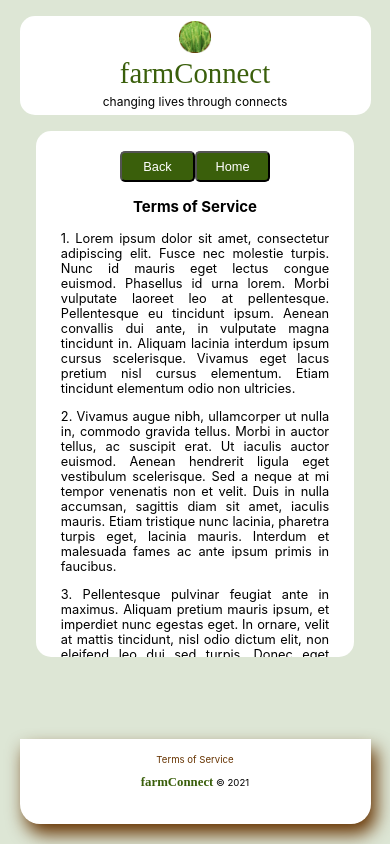
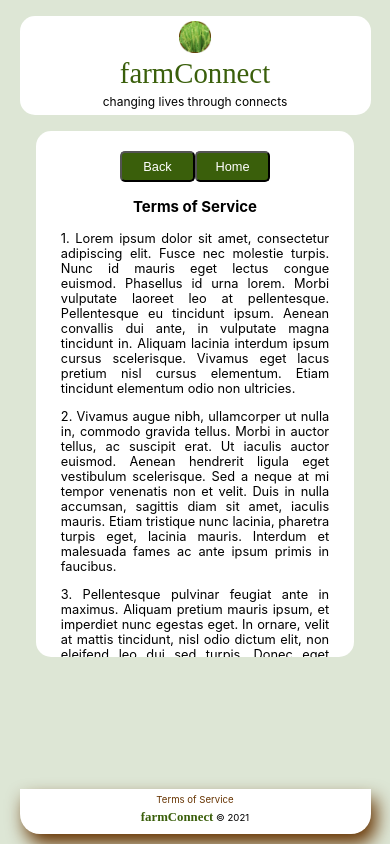
Before and after one commit to coula3/farm-connect, a React (Create React App) app in the folder farm-connect-frontend/: page /terms-of-service in a window 390 px wide. Built offline with nearby package versions, Linux system fonts and the light colour scheme.

Commit message:
revise ids and class names on AppFooter

```diff
--- a/farm-connect-frontend/src/components/AppFooter/AppFooter.css
+++ b/farm-connect-frontend/src/components/AppFooter/AppFooter.css
@@ -1,34 +1,43 @@
-.AppFooter_main_div {
-    clear: both;
+.AppFooter-main-div {
     position: fixed;
+    bottom: 0;
     width: 90%;
-    margin: 0% 5%;
+    margin: 20px 5% 10px 5%;
     height: 75px;
-    bottom: 20px;
     background-color: #FFF;
     padding-top: 10px;
     border-radius: 0px 0px 20px 20px;
     box-shadow: 5px 10px 18px #663300;
 }
 
-#tos_p {
+#tos-p {
     margin: 5px 0px;
     color: #663300;
     font-size: .8rem;
     cursor: pointer;
 }
 
-#app_name_span {
+#app-name-span {
     color: #3a5f0b;
     font-family: 'Piedra';
 }
 
 
 @media (max-width: 600px) {
-    #app_name_span {
+    .AppFooter-main-div {
+        height: 40px;
+        padding-top: 5px;
+    }
+
+    #app-name-span {
         font-size: .8rem;
     }
-    #tos_p, .AppFooter_main_div small {
+
+    #tos-p, .AppFooter-main-div small {
         font-size: .6rem;
     }
+
+    #tos-p {
+        margin: 0px 0px;
+    }
 }
--- a/farm-connect-frontend/src/components/AppFooter/AppFooter.js
+++ b/farm-connect-frontend/src/components/AppFooter/AppFooter.js
@@ -8,9 +8,9 @@ const AppFooter = (props) => {
     }
 
     return (
-        <div className="AppFooter_main_div">
-            <p id="tos_p" className="no_select" onClick={handleClick}>Terms of Service</p>
-            <small><span id="app_name_span"><strong>farmConnect</strong></span> &copy; {new Date().getUTCFullYear()}</small>
+        <div className="AppFooter-main-div">
+            <p id="tos-p" className="no-select" onClick={handleClick}>Terms of Service</p>
+            <small><span id="app-name-span"><strong>farmConnect</strong></span> &copy; {new Date().getUTCFullYear()}</small>
         </div>
     )
 }
--- a/farm-connect-frontend/src/index.css
+++ b/farm-connect-frontend/src/index.css
@@ -74,7 +74,7 @@ code {
   border-radius: 5px;
 }
 
-.no_select {
+.no-select {
   -moz-user-select: none;
   -webkit-user-select: none;
   -ms-user-select: none;
```
